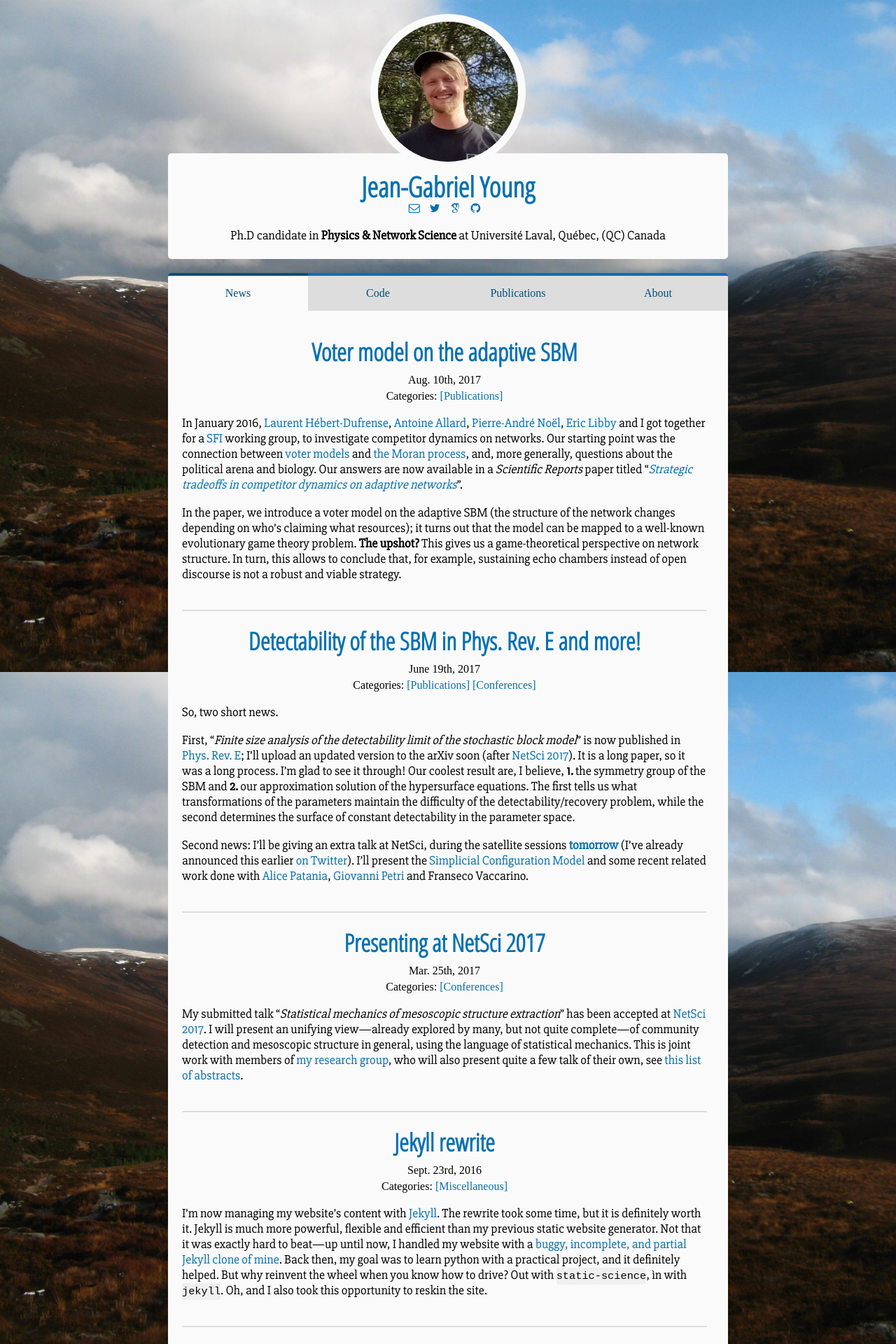
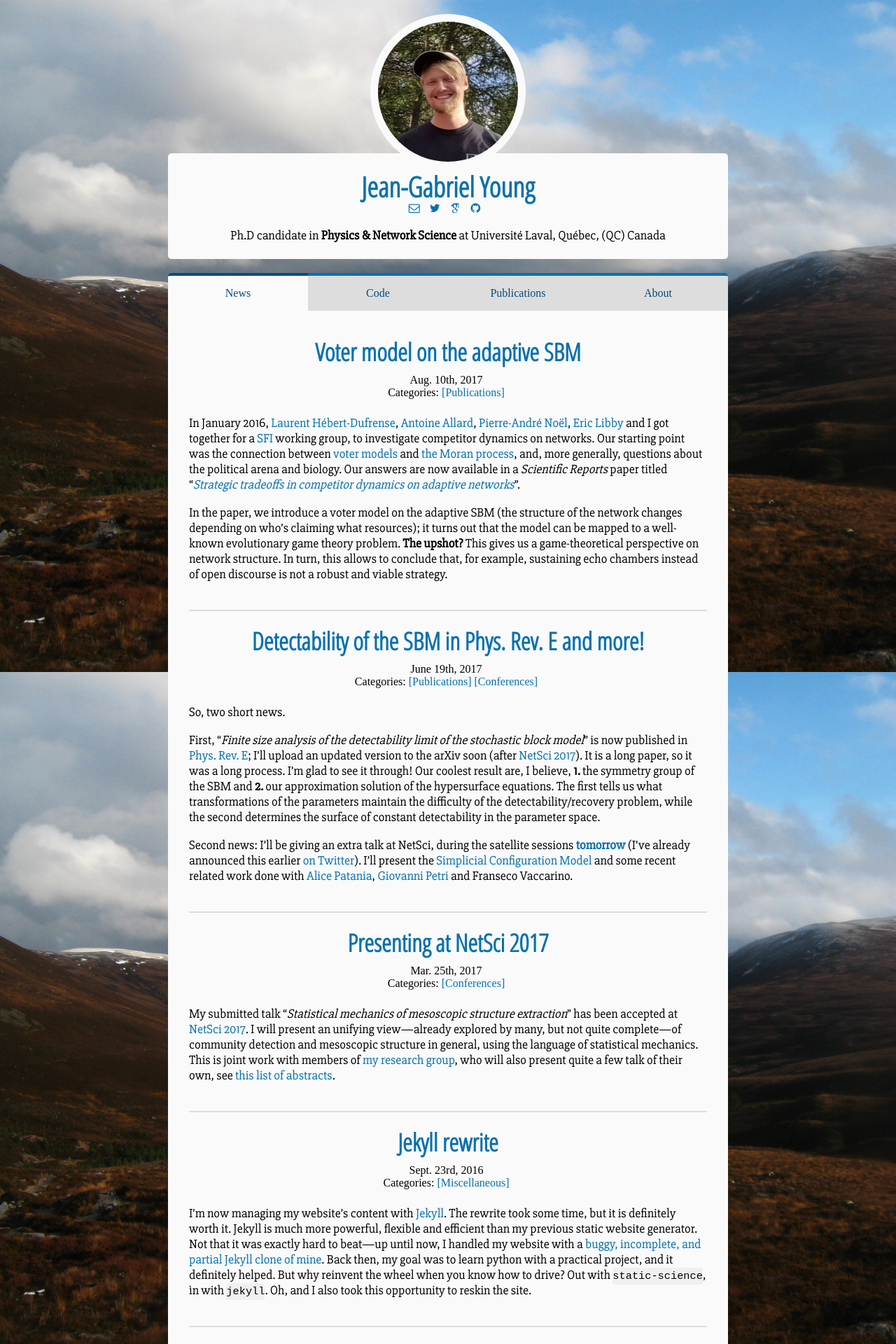
Before and after one commit to jg-you/jg-you.github.io, a Jekyll site: the page built from index.html, in a window 1280 px wide. Shown: the top 1920 px of the page at 70% size. Built offline with Jekyll 4.4.1, drawn with Linux system fonts in a browser that asks for light colours; some web fonts are replaced; comment, search, counter and statistics services are not loaded.

Commit message:
align in post lists

```diff
--- a/_layouts/post.html
+++ b/_layouts/post.html
@@ -5,11 +5,11 @@ layout: default
 
 
             <h2 class="page-title">{{ page.title | escape }}</h2>
-            <span class="post-meta">{% assign d = page.date | date: "%-d" %}{% assign m = page.date | date: "%B" %}{% case m %}{% when 'April' or 'May' or 'June' or 'July' %}{{ m }}{% when 'September' %}Sept.{% else %}{{ page.date | date: "%b" }}.{% endcase %} {% case d %} {% when '1' or '21' or '31' %}{{ d }}st{% when '2' or '22' %}{{ d }}nd{% when '3' or '23' %}{{ d }}rd{% else %}{{ d }}th{% endcase %}, {{ page.date | date: "%Y" }}</span>
+            <span class="post-meta">{% assign d = page.date | date: "%-d" %}{% assign m = page.date | date: "%B" %}{% case m %}{% when 'April' or 'May' or 'June' or 'July' %}{{ m }}{% when 'September' %}Sept.{% else %}{{ page.date | date: "%b" }}.{% endcase %} {% case d %} {% when '1' or '21' or '31' %}{{ d }}st{% when '2' or '22' %}{{ d }}nd{% when '3' or '23' %}{{ d }}rd{% else %}{{ d }}th{% endcase %}, {{ page.date | date: "%Y" }}<br/>
             Categories:
             {% for category in page.categories %}
              <a href="/post_index.html#{{ category }}"><span class="post-tags">{{ category }}</span></a>
-            {% endfor %}
+            {% endfor %}</span>
 
             <div class="post-content">
                 {{ content}}
--- a/css/main.scss
+++ b/css/main.scss
@@ -98,7 +98,6 @@ html {
     ul.post-list {
         list-style-type: none;
         padding-left:0;
-        margin-left: -10px;
         margin-top: -10px;
     }
     li.post, div.post-content {
@@ -232,6 +231,7 @@ html {
         display: block;
         font-size: 30;
         padding: 5px;
+        margin-left: -5px;
     }
     span.faded {
         color: #778899;
--- a/index.html
+++ b/index.html
@@ -7,11 +7,12 @@ title: News
     {% for post in site.posts %}
       <li class="post">
         <h2><a href="{{ post.url | prepend: site.baseurl }}">{{ post.title | escape }}</a></h2>
-        <span class="post-meta">{% assign d = post.date | date: "%-d" %}{% assign m = post.date | date: "%B" %}{% case m %}{% when 'April' or 'May' or 'June' or 'July' %}{{ m }}{% when 'September' %}Sept.{% else %}{{ post.date | date: "%b" }}.{% endcase %} {% case d %} {% when '1' or '21' or '31' %}{{ d }}st{% when '2' or '22' %}{{ d }}nd{% when '3' or '23' %}{{ d }}rd{% else %}{{ d }}th{% endcase %}, {{ post.date | date: "%Y" }}</span>
+        <span class="post-meta">{% assign d = post.date | date: "%-d" %}{% assign m = post.date | date: "%B" %}{% case m %}{% when 'April' or 'May' or 'June' or 'July' %}{{ m }}{% when 'September' %}Sept.{% else %}{{ post.date | date: "%b" }}.{% endcase %} {% case d %} {% when '1' or '21' or '31' %}{{ d }}st{% when '2' or '22' %}{{ d }}nd{% when '3' or '23' %}{{ d }}rd{% else %}{{ d }}th{% endcase %}, {{ post.date | date: "%Y" }}<br/>
         Categories:
         {% for category in post.categories %}
          <a href="/post_index.html#{{ category }}"><span class="post-tags">{{ category }}</span></a>
         {% endfor %}
+        </span>
         <span class="post-excerpt">{{ post.excerpt }}</span>
         {% if forloop.last == false %}
           <div class="end-of-post"></div>
```
